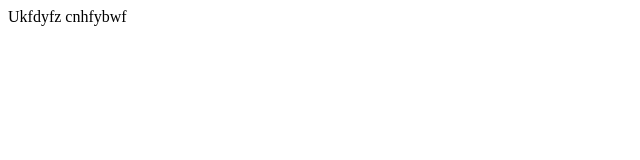
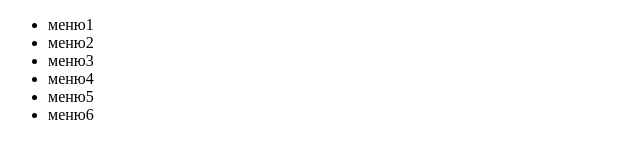
Before and after one commit to mikael333/git-student, a plain HTML site: page index.html in a window 1280 px wide. Shown: the whole page, without its empty margins (0-640 px from the left). Drawn offline with Linux system fonts and the light colour scheme.

Commit message:
Добавили меню

```diff
--- a/index.html
+++ b/index.html
@@ -6,6 +6,13 @@
     <title>Document</title>
 </head>
 <body>
-    Ukfdyfz cnhfybwf
+    <ul>
+        <li class="menu-item">меню1</li>
+        <li class="menu-item">меню2</li>
+        <li class="menu-item">меню3</li>
+        <li class="menu-item">меню4</li>
+        <li class="menu-item">меню5</li>
+        <li class="menu-item">меню6</li>
+    </ul>
 </body>
 </html>
```
